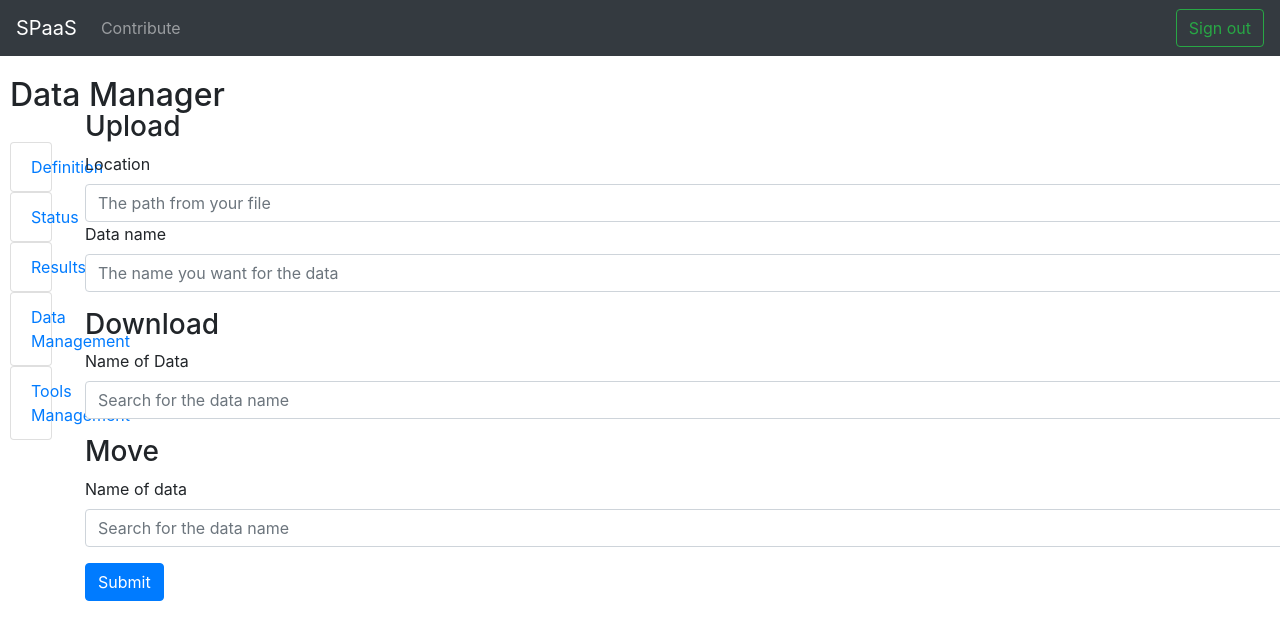
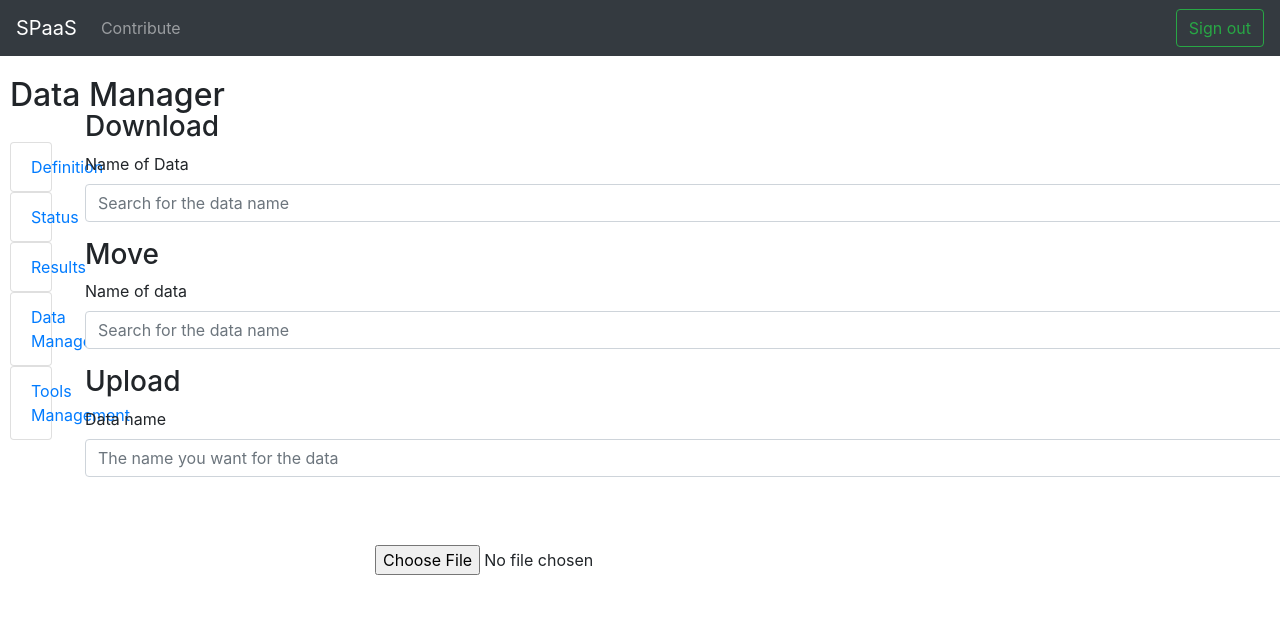
Before and after one commit to Guilhermeslucas/SPaaS, an Angular app in the folder front-end/: page /datamanager in a window 1280 px wide. Shown: the top 640 px of the page. Built offline with nearby package versions, Linux system fonts and the light colour scheme.

Commit message:
adding buttons for submitting file

```diff
--- a/front-end/src/app/data-management/data-management.component.css
+++ b/front-end/src/app/data-management/data-management.component.css
@@ -17,3 +17,8 @@
 .custom-forms {
     width: 500%;
 }
+
+.file-button {
+    padding-left: 375px;
+    padding-top: 105px;
+}
--- a/front-end/src/app/data-management/data-management.component.html
+++ b/front-end/src/app/data-management/data-management.component.html
@@ -38,13 +38,6 @@
 <div class="custom-table">
   <form>
           <div class="custom-forms">
-              <h3>Upload</h3>
-          <div class="form-group">
-              <label for="codeinput">Location</label>
-              <input  class="form-control" id="jobname" placeholder="The path from your file">
-              <label for="codeinput">Data name</label>
-              <input  class="form-control" id="jobname" placeholder="The name you want for the data">
-          </div>
           <h3>Download</h3>
           <div class="form-group">
               <label for="codeinput">Name of Data</label>
@@ -55,8 +48,15 @@
               <label for="scriptinput">Name of data</label>
               <input  class="form-control" id="scriptinput" placeholder="Search for the data name">
           </div>
-          <button type="submit" class="btn btn-primary">Submit</button>
+          <h3>Upload</h3>
+          <div class="form-group">
+              <label for="codeinput">Data name</label>
+              <input  class="form-control" id="jobname" placeholder="The name you want for the data">
+          </div>
           </div>
   </form>
 </div>
 </div>
+<div class="file-button">
+    <input type="file" id="file-input" (change)="onFileChange($event)" #fileInput>
+  </div>
--- a/front-end/src/app/data-management/data-management.component.ts
+++ b/front-end/src/app/data-management/data-management.component.ts
@@ -6,10 +6,12 @@ import { Component, OnInit } from '@angular/core';
   styleUrls: ['./data-management.component.css']
 })
 export class DataManagementComponent implements OnInit {
+  loggedMail: string;
 
   constructor() { }
 
   ngOnInit() {
+    this.loggedMail = localStorage.getItem('loggedMail');
   }
 
 }
--- a/front-end/src/app/tools-management/tools-management.component.ts
+++ b/front-end/src/app/tools-management/tools-management.component.ts
@@ -6,10 +6,12 @@ import { Component, OnInit } from '@angular/core';
   styleUrls: ['./tools-management.component.css']
 })
 export class ToolsManagementComponent implements OnInit {
+  loggedMail: string;
 
   constructor() { }
 
   ngOnInit() {
+    this.loggedMail = localStorage.getItem('loggedMail');
   }
 
 }
```
Also changed, not shown: 1 other file (tests, documents, lock files or other folders).
